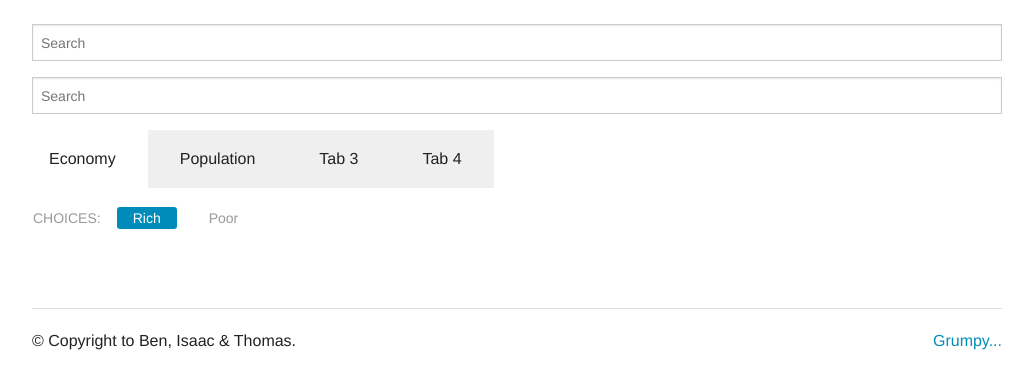
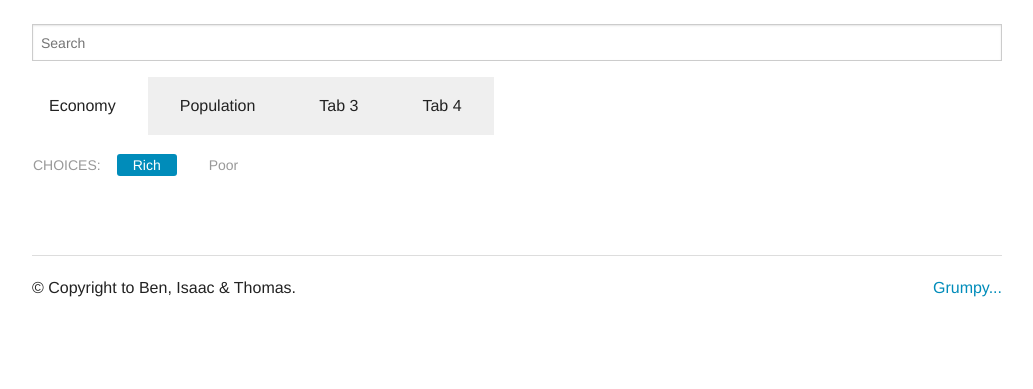
Before and after one commit to ExoBen/EffectsOfTerror, a Django app: page /graph/ in a window 1280 px wide. Shown: the part 45-434 px from the top of the page, without its empty margins (123-1156 px from the left). Run offline with Django 3.2, Linux system fonts and the light colour scheme.

Commit message:
Duplication in graphData amended

```diff
--- a/EffectsOfTerror/templates/graphData.html
+++ b/EffectsOfTerror/templates/graphData.html
@@ -6,16 +6,6 @@
 
 <div class="row">
     <div class="large-12 columns">
-
-        <form>
-            <div class="row">
-                <div class="large-12 columns">
-                    <label>
-                        <input type="text" placeholder="Search" />
-                    </label>
-                </div>
-            </div>
-        </form>
 
 <!-- TABS -->
 
```
